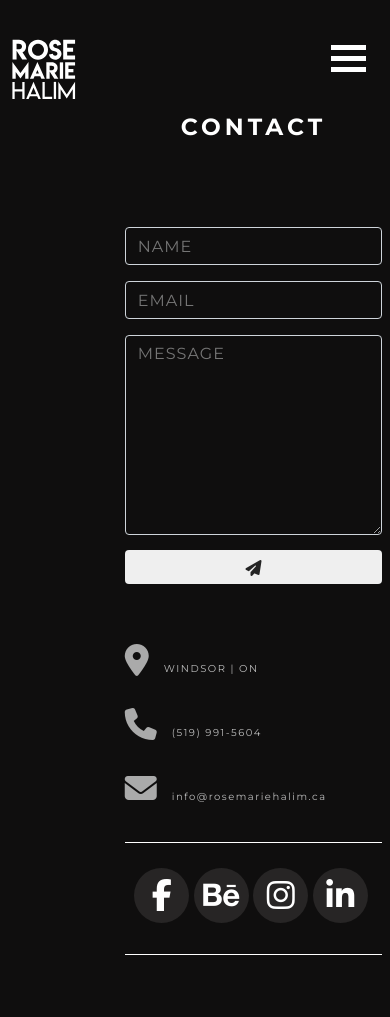
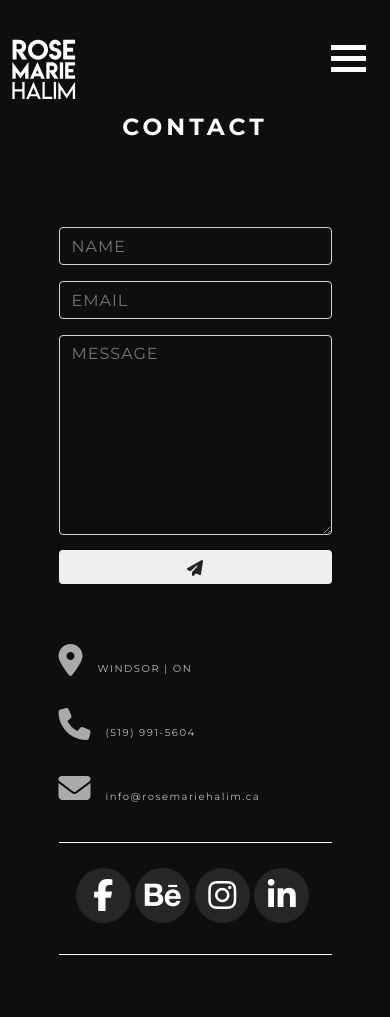
Before and after one commit to RosemarieHalim/Portfolio, a Jekyll site: the page built from contact.html, in a window 390 px wide. Built offline with Jekyll 4.4.1, drawn with Linux system fonts in a browser that asks for light colours; nearby versions of some CDN libraries.

Commit message:
Update media-query.scss

```diff
--- a/_sass/media-query.scss
+++ b/_sass/media-query.scss
@@ -47,10 +47,6 @@
 
   @media screen and (max-width: 760px) {
 
-      .content_phone {
-        margin: 0;
-      }
-
     .content {
       float: left;
       width: 70%;
@@ -60,8 +56,10 @@
       }
 
    #contact {
-    height: 100%;
-    width: 100%;
+//     height: 100%;
+//     width: 100%;
+    display: flex;
+    flex-flow: row wrap;
     background-color: #0f0e0e;
     }
   .section-header {
@@ -89,11 +87,6 @@
 
 @media screen and (max-width: 569px) {
 
-      .content_phone {
-        margin: 0;
-      }
-
-
     .content {
       float: left;
       width: 70%;
@@ -102,9 +95,11 @@
       color: #FFF;
       }
 
-  #contact {
-    height: 100%;
-    width: 100%;
+   #contact {
+//     height: 100%;
+//     width: 100%;
+    display: flex;
+    flex-flow: row wrap;
     background-color: #0f0e0e;
     }
   .section-header{
@@ -143,8 +138,8 @@
   }
 
   .contact-wrapper {
-    padding-left: 17%;
-    padding-right: 17%;
+//     padding-left: 17%;
+//     padding-right: 17%;
   }
 
   .form-horizontal {
@@ -189,8 +184,8 @@
 
 @media screen and (max-width: 410px) {
   .contact-wrapper {
-    padding-left: 17%;
-    padding-right: 17%;
+//     padding-left: 17%;
+//     padding-right: 17%;
   }
 
   .form-horizontal {
```
